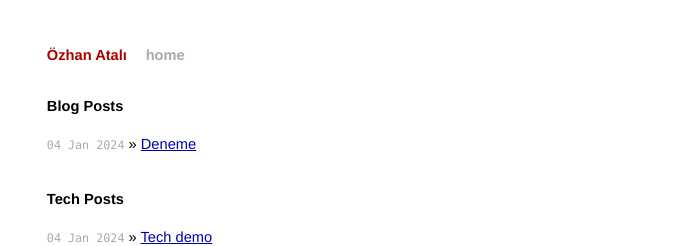
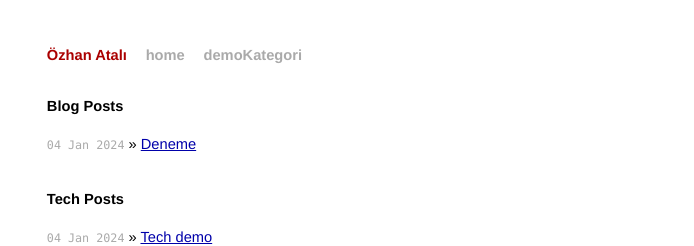
Before and after one commit to ozhanatali/ozhanatali.github.io, a Jekyll site: the page built from index.html, in a window 1280 px wide. Shown: the top 246 px of the page, without its empty margins (285-979 px from the left). Built offline with Jekyll 4.4.1, drawn with Linux system fonts in a browser that asks for light colours.

Commit message:
Update default.html

```diff
--- a/_layouts/default.html
+++ b/_layouts/default.html
@@ -29,6 +29,11 @@ var WRInitTime=(new Date()).getTime();
   <div class="title">
     <a href="/">Özhan Atalı</a>
     <a class="extra" href="/">home</a>
+
+   {% for cat in site.categories %}
+      <a class="extra" href="{{ cat[0].url }}" >{{ cat[0] }}</a></li>
+   {% endfor %}
+
   </div>
 
   {{ content }}
```
